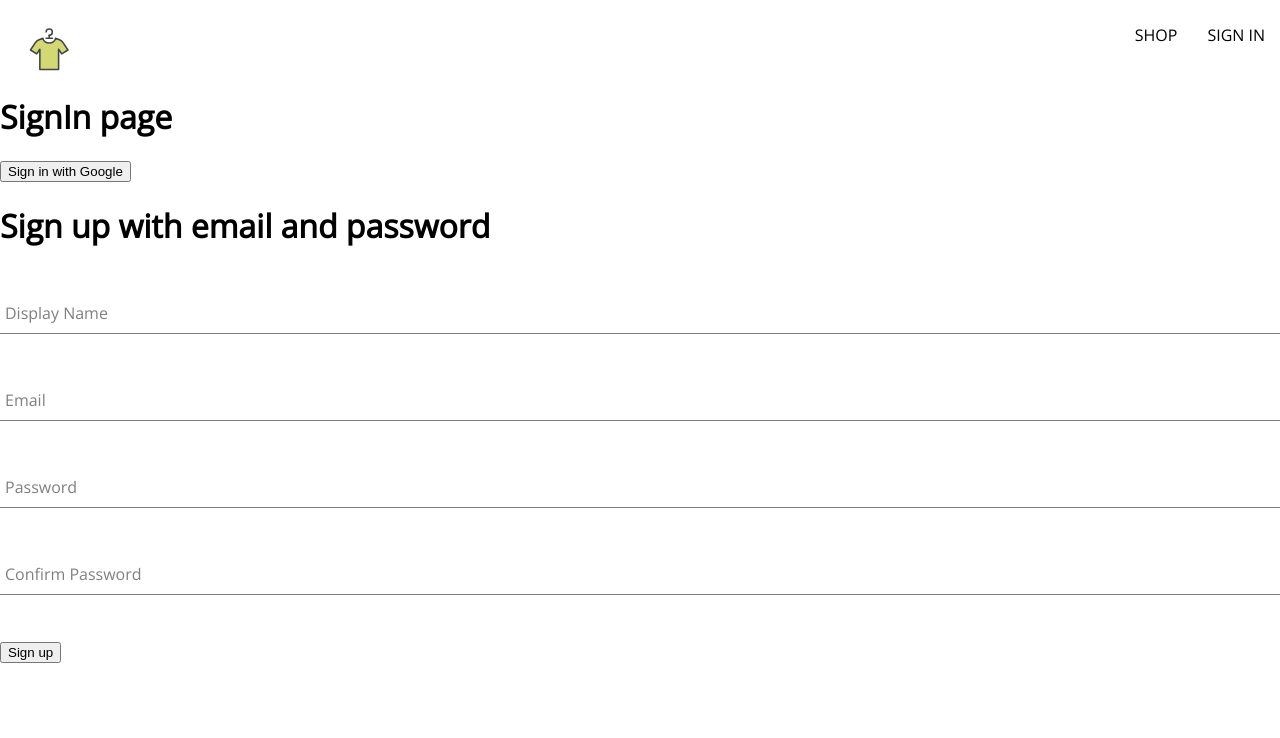
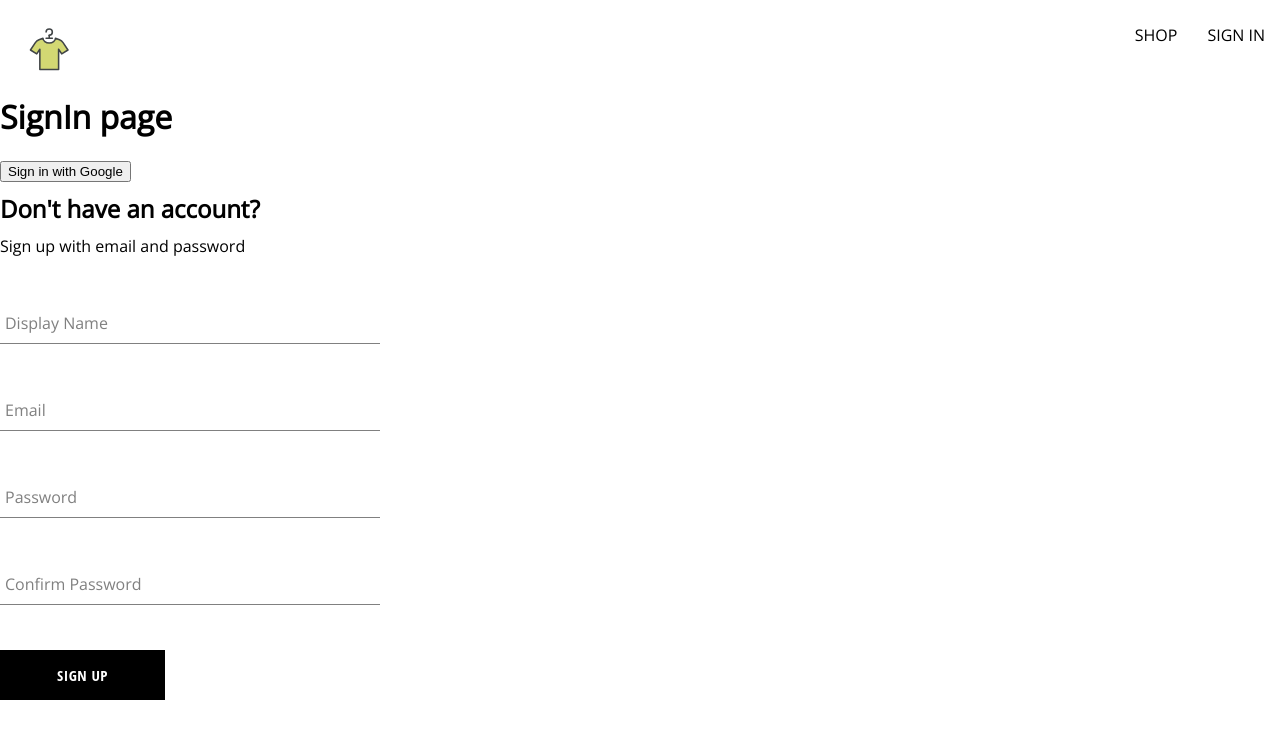
Before and after one commit to Pieter1821/ElegantWear, a React (Vite) app: page /sign-in in a window 1280 px wide. Shown: the top 738 px of the page. Built offline with nearby package versions, Linux system fonts and the light colour scheme.

Commit message:
created button component, also added styling

```diff
--- /dev/null
+++ b/src/components/button/button.jsx
@@ -0,0 +1,26 @@
+import './button.scss'
+
+
+/*
+default
+
+inverted
+
+google sign in
+
+*/
+
+const BUTTON_TYPE_CLASSES = {
+  google: 'google-sign-in',
+  inverted: 'inverted',
+};
+
+const Button = ({ children, button_Type, ...otherProps }) => {
+  return (
+    <button className={`button-container ${BUTTON_TYPE_CLASSES[button_Type]}`} {...otherProps}>
+      {children}
+    </button>
+  );
+};
+
+export default Button;
--- /dev/null
+++ b/src/components/button/button.scss
@@ -0,0 +1,46 @@
+.button-container {
+    min-width: 165px;
+    width: auto;
+    height: 50px;
+    letter-spacing: 0.5px;
+    line-height: 50px;
+    padding: 0 35px 0 35px;
+    font-size: 15px;
+    background-color: black;
+    color: white;
+    text-transform: uppercase;
+    font-family: 'Open Sans Condensed';
+    font-weight: bolder;
+    border: none;
+    cursor: pointer;
+    display: flex;
+    justify-content: center;
+
+    &:hover {
+      background-color: white;
+      color: black;
+      border: 1px solid black;
+    }
+
+    &.google-sign-in {
+      background-color: #4285f4;
+      color: white;
+
+      &:hover {
+        background-color: #357ae8;
+        border: none;
+      }
+    }
+
+    &.inverted {
+      background-color: white;
+      color: black;
+      border: 1px solid black;
+
+      &:hover {
+        background-color: black;
+        color: white;
+        border: none;
+      }
+    }
+  }
--- a/src/components/sign-up-form/sign-up-form.jsx
+++ b/src/components/sign-up-form/sign-up-form.jsx
@@ -1,7 +1,11 @@
-import React, { useState } from 'react';
+import { useState } from 'react';
 import FormInput from '../form-input/form-input';
 
+import Button from '../button/button';
+
+
 import { createAuthUserWithEmailAndPassword, createUserDocumentFromAuth } from '../../utils/firebase/firebase';
+import './sign-up-form.scss';
 
 const defaultFormFields = {
   displayName: '',
@@ -51,26 +55,21 @@ const SignUpForm = () => {
   };
 
   return (
-    <div>
-      <h1>Sign up with email and password</h1>
+    <div className="sign-up-container">
+      <h2>Don't have an account?</h2>
+      <span>Sign up with email and password</span>
 
       <form onSubmit={handleSubmit}>
-
         <FormInput
-        label='Display Name'
+          label="Display Name"
           type="text"
           required
           onChange={handleInputChange}
           name="displayName"
-         value={displayName} />
+          value={displayName}
+        />
 
-        <FormInput
-        label="Email"
-        type="email"
-        required
-        onChange={handleInputChange}
-        name="email" value={email} />
-
+        <FormInput label="Email" type="email" required onChange={handleInputChange} name="email" value={email} />
 
         <FormInput
           label="Password"
@@ -78,8 +77,8 @@ const SignUpForm = () => {
           required
           onChange={handleInputChange}
           name="password"
-        value={password} />
-
+          value={password}
+        />
 
         <FormInput
           label="Confirm Password"
@@ -90,7 +89,8 @@ const SignUpForm = () => {
           value={confirmPassword}
         />
 
-        <button type="submit">Sign up</button>
+        <Button type="submit">Sign up</Button>
+
       </form>
     </div>
   );
--- /dev/null
+++ b/src/components/sign-up-form/sign-up-form.scss
@@ -0,0 +1,11 @@
+.sign-up-container {
+    display: flex;
+    flex-direction: column;
+    width: 380px;
+
+    h2 {
+        margin: 10px 0 ;
+    }
+
+
+}
```
Lines whose indentation alone changed are shown as unchanged.
